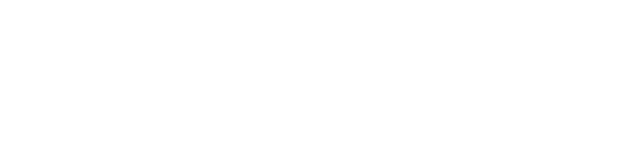
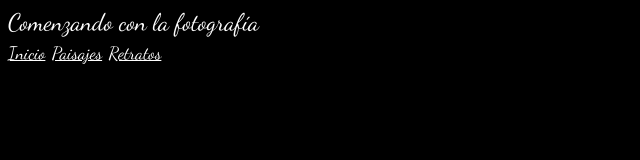
Before and after one commit to cepa44/cssfundamentals, a plain HTML site: page index.html in a window 1280 px wide. Shown: the whole page, without its empty margins (0-640 px from the left). Drawn offline with Linux system fonts and the light colour scheme.

Commit message:
Estilos e imagen

```diff
--- /dev/null
+++ b/css/estilos.css
@@ -0,0 +1,11 @@
+body {
+  font-family: 'Dancing Script';
+  background-color: black;
+  color: white;
+  font-size: x-large;
+}
+
+.menu a {
+  color: white;
+  font-size: large;
+}
--- a/index.html
+++ b/index.html
@@ -2,9 +2,24 @@
 <html>
   <head>
     <meta charset="utf-8">
-    <title></title>
+    <link rel="stylesheet" href="css/estilos.css">
+    <link href="https://fonts.googleapis.com/css?family=Dancing+Script" rel="stylesheet">
+    <title>Comenzando la fotografía</title>
   </head>
   <body>
-
+    <div class="contenedor">
+      <header>
+        <div class="titulo">
+          Comenzando con la fotografía
+        </div>
+        <div class="menu">
+          <nav>
+            <a href="index.html" class="active">Inicio</a>
+            <a href="paisajes.html">Paisajes</a>
+            <a href="retratos.html">Retratos</a>
+          </nav>
+        </div>
+      </header>
+    </div>
   </body>
 </html>
```
Also changed, not shown: img/facebook.png (added), img/imagen1lateral.jpeg (added), img/imagen2lateral - Copy.jpg (added), img/imagen2lateral.jpeg (added), img/imagen2lateral.jpg (added), img/imagenCentral.jpeg (added), img/instagram.png (added), img/twitter.png (added), 1 other file.
